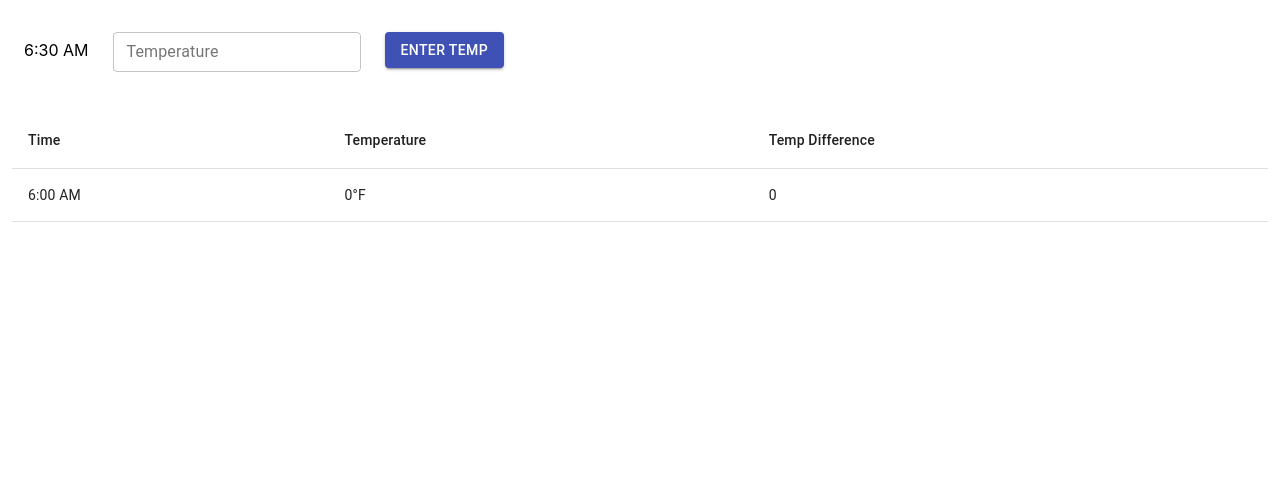
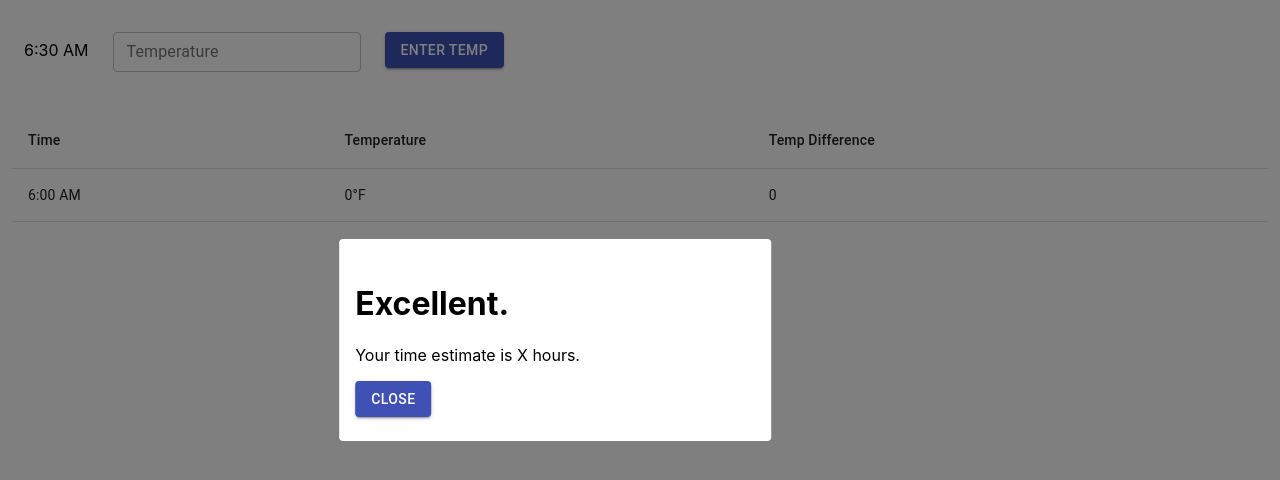
Before and after one commit to MattSchroyer/buddy-cue, a React (Create React App) app: page / in a window 1280 px wide. Both pictures are taken after a click on the button "ENTER". Shown: the top 480 px of the page. Built offline with nearby package versions, Linux system fonts and the light colour scheme.

Commit message:
UI-1 Add time estimate state to launch modal

```diff
--- a/src/components/LaunchModal/LaunchModalContent.tsx
+++ b/src/components/LaunchModal/InitEntryContent.tsx
@@ -4,7 +4,7 @@ import styled from "@emotion/styled";
 import TimeSelect from "./TimeSelect";
 import { useTimeTempContext } from "../../contexts/TimeTempContext";
 
-const LaunchModalContentContainer = styled.div`
+const InitEntryContentContainer = styled.div`
   position: absolute;
   width: 400px;
   background-color: #ffffff;
@@ -44,18 +44,18 @@ export type OnTimeInputChangeType = {
   name?: string | undefined;
 };
 
-export type LaunchModalContentType = {
+export type InitEntryContentType = {
   onSubmit: () => void;
 };
 
-const LaunchModalContent: React.FC<LaunchModalContentType> = ({ onSubmit }) => {
-  const { timeTempCache, addTimeTemp } = useTimeTempContext();
+const InitEntryContent: React.FC<InitEntryContentType> = ({ onSubmit }) => {
+  const { timeTempCache, addTimeTemp, setWeight } = useTimeTempContext();
   const startDate = new Date();
   startDate.setHours(6, 0, 0, 0);
   const [timeIndex, setTimeIndex] = useState<number>(0);
   const [time, setTime] = useState<Date>(startDate);
   const [temp, setTemp] = useState<number>(0);
-
+  const [thisWeight, setThisWeight] = useState<number>(0);
   const onTimeInputChange = (index: number, thisTime: Date) => {
     setTimeIndex(index);
     setTime(thisTime);
@@ -63,16 +63,20 @@ const LaunchModalContent: React.FC<LaunchModalContentType> = ({ onSubmit }) => {
   const onTempInputChange = (e: OnChangeEventType) => {
     setTemp(parseInt(e.target.value, 10));
   };
+  const onWeightInputChange = (e: OnChangeEventType) => {
+    setThisWeight(parseInt(e.target.value, 10));
+  };
   const onTempButtonClick = () => {
     const tempDiff = timeTempCache.length
       ? temp - timeTempCache[timeTempCache.length - 1].temp
       : 0;
     addTimeTemp({ timeIndex, temp, time, tempDiff });
+    setWeight(thisWeight);
     onSubmit();
   };
 
   return (
-    <LaunchModalContentContainer>
+    <InitEntryContentContainer>
       <LaunchModalHeader>
         <h1>Welcome to Buddy Cue!</h1>
         <div>
@@ -96,7 +100,7 @@ const LaunchModalContent: React.FC<LaunchModalContentType> = ({ onSubmit }) => {
             id="weight-input"
             label="Weight"
             variant="outlined"
-            onChange={(e) => onTempInputChange(e)}
+            onChange={(e) => onWeightInputChange(e)}
           />
         </div>
       </LaunchModalInput>
@@ -109,8 +113,8 @@ const LaunchModalContent: React.FC<LaunchModalContentType> = ({ onSubmit }) => {
           Enter
         </Button>
       </div>
-    </LaunchModalContentContainer>
+    </InitEntryContentContainer>
   );
 };
 
-export default LaunchModalContent;
+export default InitEntryContent;
--- /dev/null
+++ b/src/components/LaunchModal/InitEstContent.tsx
@@ -0,0 +1,37 @@
+import React from "react";
+import { Button } from "@material-ui/core";
+import styled from "@emotion/styled";
+
+const InitEstContentContainer = styled.div`
+  position: absolute;
+  width: 400px;
+  background-color: #ffffff;
+  top: 40%;
+  left: 40%;
+  transform: translate(-40%, -40%);
+  outline: 0;
+  padding: 16px;
+  border-radius: 4px;
+`;
+
+export type InitEntryContentType = {
+  onClose: () => void;
+};
+
+const InitEstContent: React.FC<InitEntryContentType> = ({ onClose }) => {
+  return (
+    <InitEstContentContainer>
+      <div style={{ padding: "8px 0 8px 0" }}>
+        <h1>Excellent.</h1>
+        <div>Your time estimate is X hours.</div>
+      </div>
+      <div style={{ padding: "8px 0 8px 0" }}>
+        <Button variant="contained" color="primary" onClick={() => onClose()}>
+          Close
+        </Button>
+      </div>
+    </InitEstContentContainer>
+  );
+};
+
+export default InitEstContent;
--- a/src/components/LaunchModal/LaunchModal.tsx
+++ b/src/components/LaunchModal/LaunchModal.tsx
@@ -1,6 +1,7 @@
 import React, { useState } from "react";
 import { Modal } from "@material-ui/core";
-import LaunchModalContent from "./LaunchModalContent";
+import InitEntryContent from "./InitEntryContent";
+import InitEstContent from "./InitEstContent";
 
 export type OnChangeEventType = {
   target: {
@@ -15,10 +16,16 @@ export type OnTimeInputChangeType = {
 
 const LaunchModal: React.FC = () => {
   const [isOpen, setIsOpen] = useState<boolean>(true);
+  const [showEst, setShowEst] = useState<boolean>(false);
+  const Content = showEst ? (
+    <InitEstContent onClose={() => setIsOpen(false)} />
+  ) : (
+    <InitEntryContent onSubmit={() => setShowEst(true)} />
+  );
 
   return (
     <Modal open={isOpen} onClose={() => setIsOpen(false)}>
-      <LaunchModalContent onSubmit={() => setIsOpen(false)} />
+      {Content}
     </Modal>
   );
 };
--- a/src/contexts/TimeTempContext.tsx
+++ b/src/contexts/TimeTempContext.tsx
@@ -34,7 +34,7 @@ export function TimeTempProvider({
   const startDate = new Date();
   startDate.setHours(6, 0, 0, 0);
 
-  const [weight, setWeight] = useState(0);
+  const [weight, setWeight] = useState<number>(0);
 
   const dateArr = Array.from(Array(29), (x, i) => {
     const thisDate = new Date(startDate);
```
